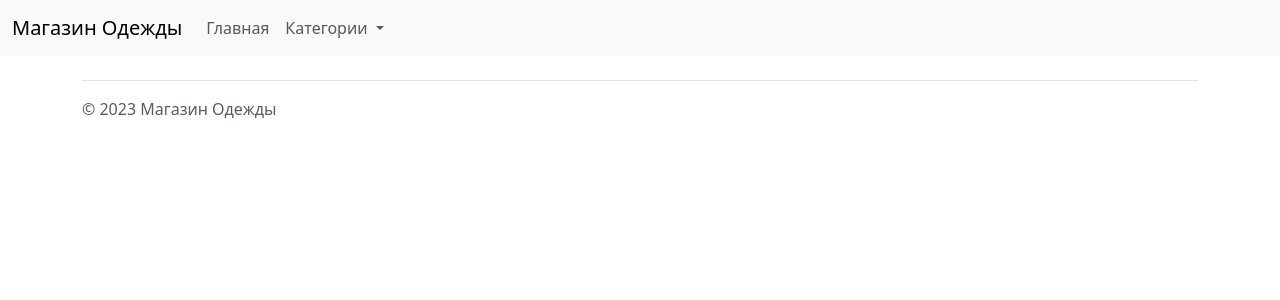
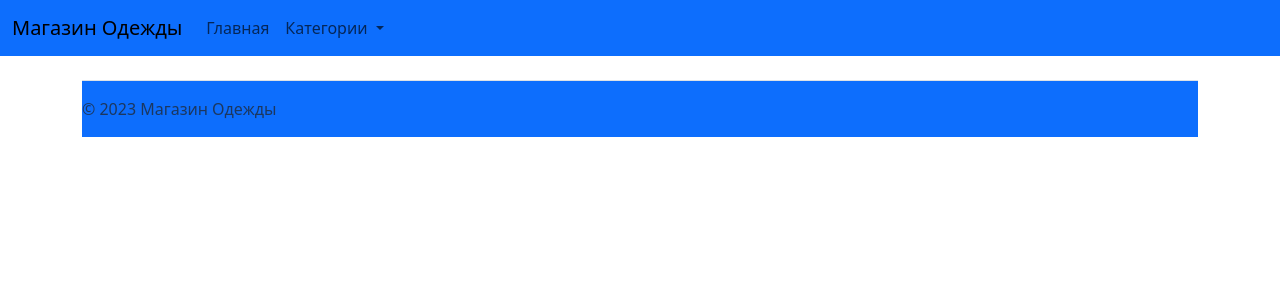
Before and after one commit to DispenserBro/flask_fastapi_hw, a Flask app: page /1 in a window 1280 px wide. Shown: the top 300 px of the page. Run offline with Flask 3, Linux system fonts and the light colour scheme.

Commit message:
completed 1st homework

```diff
--- a/hw_1/task_7.py
+++ b/hw_1/task_7.py
@@ -42,7 +42,7 @@ def index():
     for el in news_list:
         # print(el)
         page_content.append(
-            f"""    <div class="card">
+            f"""    <div>
         <p class="article">{el["article"]}</p>
         <p>{el["description"]}</p>
         <p>{el["date"]}</p>
--- a/hw_1/task_9.py
+++ b/hw_1/task_9.py
@@ -6,8 +6,6 @@ from copy import deepcopy
 
 app = Flask(__name__)
 fake = Faker('ru-RU')
-Faker.seed(0)
-random.seed(0)
 
 
 def get_items() -> list[dict]:
--- a/hw_1/templates/layout.html
+++ b/hw_1/templates/layout.html
@@ -7,7 +7,7 @@
     <link href="https://cdn.jsdelivr.net/npm/bootstrap@5.3.2/dist/css/bootstrap.min.css" rel="stylesheet" integrity="sha384-T3c6CoIi6uLrA9TneNEoa7RxnatzjcDSCmG1MXxSR1GAsXEV/Dwwykc2MPK8M2HN" crossorigin="anonymous">
 </head>
 <body>
-    <nav class="navbar navbar-expand-lg bg-body-tertiary">
+    <nav class="navbar navbar-expand-lg bg-primary">
         <div class="container-fluid">
           <a class="navbar-brand" href="/">Магазин Одежды</a>
           <button class="navbar-toggler" type="button" data-bs-toggle="collapse" data-bs-target="#navbarSupportedContent" aria-controls="navbarSupportedContent" aria-expanded="false" aria-label="Toggle navigation">
@@ -42,7 +42,7 @@
     {% block content %}
     {% endblock content %}
     <div class="container">
-        <footer class="d-flex flex-wrap justify-content-between align-items-center py-3 my-4 border-top">
+        <footer class="d-flex bg-primary flex-wrap justify-content-between align-items-center py-3 my-4 border-top">
           <div class="col-md-4 d-flex align-items-center">
             <!-- <a href="/" class="mb-3 me-2 mb-md-0 text-muted text-decoration-none lh-1">
               <svg class="bi" width="30" height="24"><use xlink:href="#bootstrap"/></svg>
```
Also changed, not shown: README.md, hw_1/README.md.
